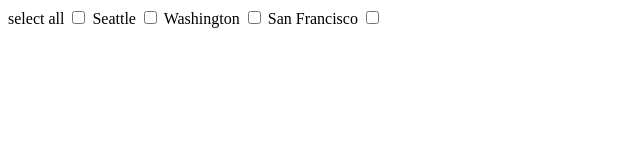
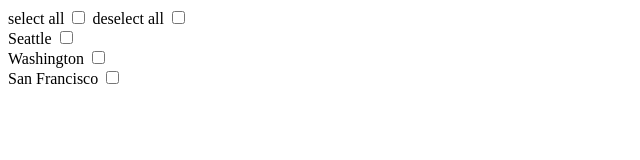
Before and after one commit to jingxia1219/Practice_Problem, a plain HTML site: page select_all.html in a window 1280 px wide. Shown: the whole page, without its empty margins (0-640 px from the left). Drawn offline with Linux system fonts and the light colour scheme.

Commit message:
added deselect all

```diff
--- a/select_all.html
+++ b/select_all.html
@@ -5,12 +5,22 @@
         <label> select all
             <input onClick="selectAll()" id='select-all' type='checkbox'>
         </label>
+
+        <label> deselect all
+            <input onClick="deselectAll()" id='select-all' type='checkbox'>
+        </label>
+        <br>
+
         <label> Seattle
             <input onClick="deselect()" id='checkbox' type='checkbox'>
         </label>
+                <br>
+
         <label> Washington
             <input onClick="deselect()" id='checkbox' type='checkbox'>
         </label>
+                <br>
+
         <label> San Francisco
             <input onClick="deselect()" id='checkbox' type='checkbox'>
         </label>
@@ -21,6 +31,13 @@
                     checkBoxes[i].checked = true;
                 }
             }
+            function deselectAll() {
+                let checkBoxes = document.getElementsByTagName('input');
+                for (let i = 0; i < checkBoxes.length; i++) {
+                    checkBoxes[i].checked = false;
+                }
+            }
+
             function deselect() {
                 let selectAll = document.getElementById("select-all");
                 selectAll.checked = false;
```
